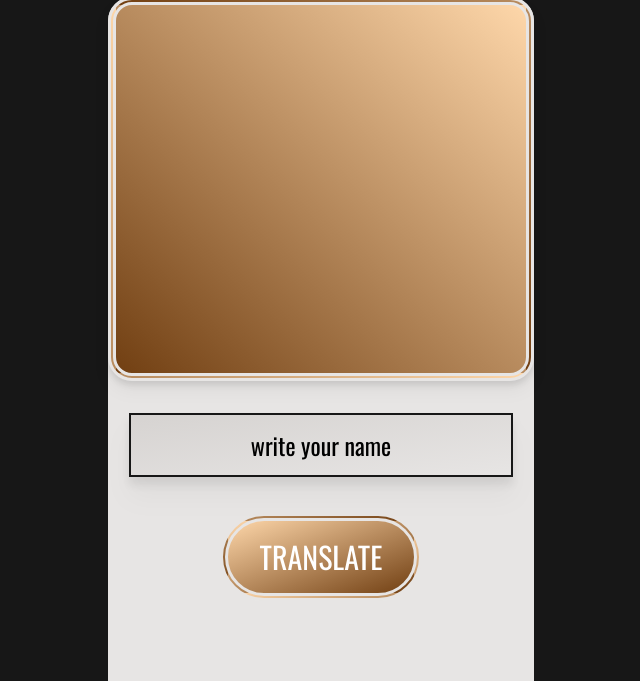
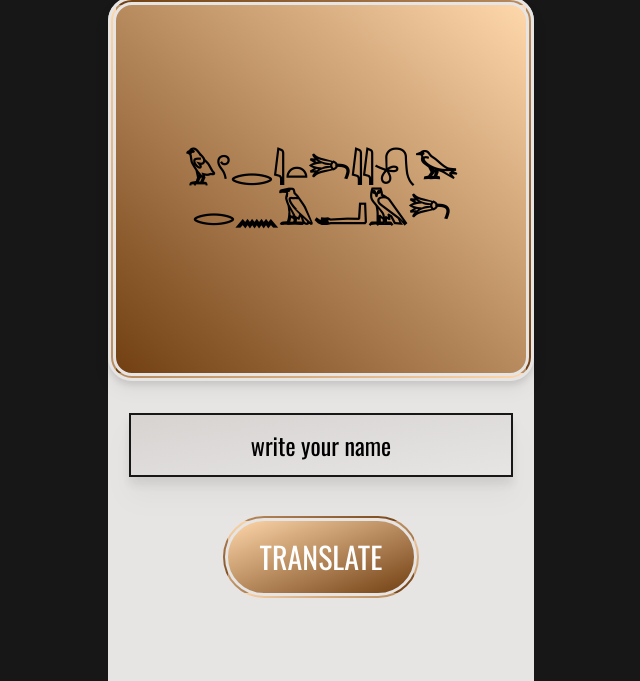
Before and after one commit to Sparrow-90/HieroLingo, a website built with Parcel: page src/index.html in a window 1280 px wide. Both pictures are taken after a click on the button "TRANSLATE". Shown: the part 291-972 px from the top of the page, without its empty margins (319-959 px from the left). Built offline with nearby package versions, Linux system fonts and the light colour scheme.

Commit message:
Add translate function

```diff
--- a/src/index.html
+++ b/src/index.html
@@ -16,11 +16,13 @@
         </picture>
     </header>
         <main class="w-full md:w-1/3 bg-stone-200 flex flex-col rounded-t-3xl">
-            <section class="output--js w-full h-96 bg-coffee rounded-3xl drop-shadow-lg border-double border-stone-200 border-8 bg-gradient-to-bl from-orange-200 to-yellow-900">
+            <section class="px-3 flex justify-center items-center flex-wrap w-full h-96 bg-coffee rounded-3xl drop-shadow-lg border-double border-stone-200 border-8 bg-gradient-to-bl from-orange-200 to-yellow-900">
+                <p class="output--js text-4xl font-bold text-center px-5 break-all">
 
+                </p>
             </section>
             <section class="flex flex-col items-center mt-8">
-                <input class="bg-gradient-to-br from-stone-300 to-stone-200 w-72 md:w-96 h-16 drop-shadow-xl text-2xl text-center p-4 mb-9 border-2 border-myBg" type="text" id="name-input" value="write your name" maxlength="25">
+                <input class="input--js bg-gradient-to-br from-stone-300 to-stone-200 w-72 md:w-96 h-16 drop-shadow-xl text-2xl text-center p-4 mb-9 border-2 border-myBg" type="text" id="name-input" value="write your name" maxlength="25">
                 <button class="button--js text-white px-8 py-5 text-3xl leading-8 mb-20 rounded-full border-stone-200 border-8 border-double uppercase bg-gradient-to-br from-orange-200 to-yellow-900">translate</button>
             </section>
         </main>
--- a/src/main.js
+++ b/src/main.js
@@ -0,0 +1,61 @@
+const nameToGlyphsMap = {
+      'A':'𓄿𓂝',
+      'B': '𓃀',
+      'C': '𓎠',
+      'D': '𓂧',
+      'E': '𓆸',
+      'F': '𓆑',
+      'G': '𓎼',
+      'H': '𓎛𓉔',
+      'I': '𓇋',
+      'J': '𓆓',
+      'K': '𓎪',
+      'L': '𓃭',
+      'M': '𓅓',
+      'N': '𓈖',
+      'O': '𓍯',
+      'P': '𓊪',
+      'Q': '𓈎',
+      'R': '𓂋',
+      'S': '𓋴',
+      'T': '𓏏',
+      'U': '𓅨',
+      'V': '𓆑',
+      'W': '𓅱𓍢',
+      'X': '\uD808\uDC17',
+      'Y': '𓇌',
+      'Z': '𓏠'
+    };
+
+const button = document.querySelector('.button--js');
+const nameInput = document.querySelector('.input--js');
+nameInput.addEventListener('click', function(){
+    this.value="";
+});
+
+function translateNameToHieroglyph(){
+    const output = document.querySelector('.output--js');
+    const name = nameInput.value.toUpperCase();
+    let glyphs = "";
+
+    for(let i = 0; i < name.length; i++){
+        const letter = name[i];
+        if(letter in nameToGlyphsMap){
+            glyphs += nameToGlyphsMap[letter];
+        }
+    }
+
+    output.innerText = glyphs;
+};
+
+button.addEventListener('click', translateNameToHieroglyph);
+
+function actionTranslate(event){
+    switch(event.key){
+      case 'Enter':
+        console.log('działa')
+        translateNameToHieroglyph()
+        break
+    }
+  }
+  window.addEventListener('keydown', actionTranslate)
```
Also changed, not shown: dist/index.html, 4 other files.
